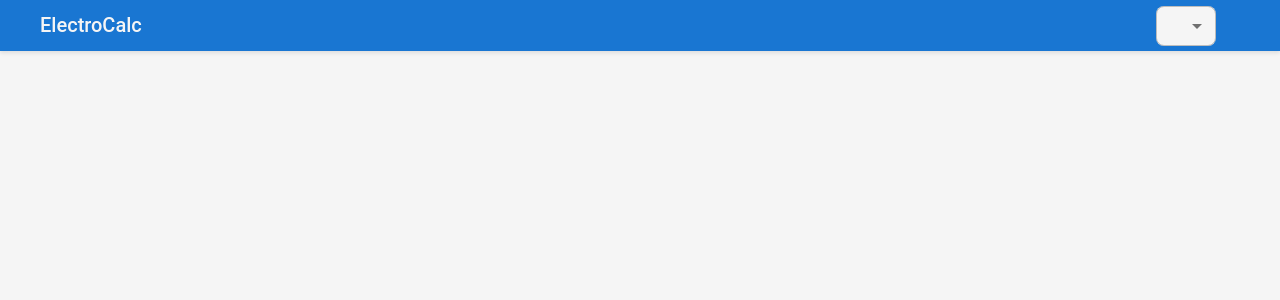
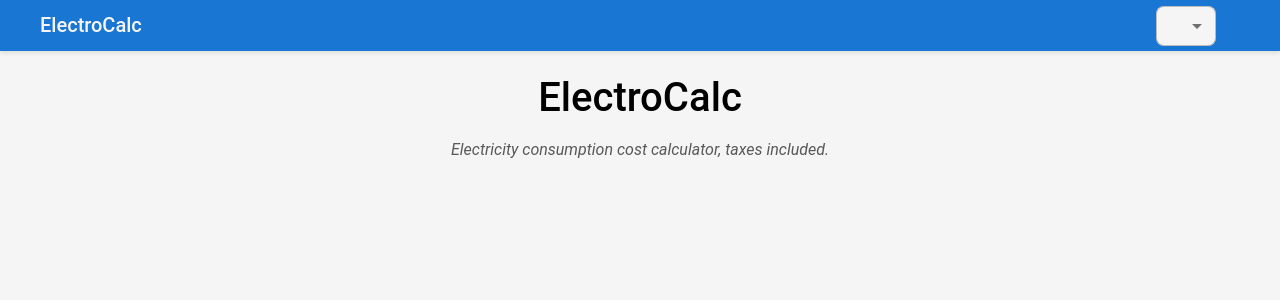
Before and after one commit to macolmenerori/electrocalc, a React app: page / in a window 1280 px wide. Shown: the top 300 px of the page. Built offline with nearby package versions, Linux system fonts and the light colour scheme; some icons are missing.

Commit message:
feat(electrocalc): Add HeaderComponent

```diff
--- a/public/locales/en.json
+++ b/public/locales/en.json
@@ -1,9 +1,10 @@
 {
-  "title": "ElectroCalc",
   "components": {
     "navbar": {
       "changeLanguage": "Change language",
       "changeTheme": "Change light/dark theme"
     }
-  }
+  },
+  "description": "Electricity consumption cost calculator, taxes included.",
+  "title": "ElectroCalc"
 }
--- a/public/locales/es.json
+++ b/public/locales/es.json
@@ -1,9 +1,10 @@
 {
-  "title": "ElectroCalc",
   "components": {
     "navbar": {
       "changeLanguage": "Cambiar idioma",
       "changeTheme": "Cambiar tema claro/oscuro"
     }
-  }
+  },
+  "description": "Calculadora de precio de la luz, impuestos incluídos.",
+  "title": "ElectroCalc"
 }
--- /dev/null
+++ b/src/components/HeaderComponent/HeaderComponent.tsx
@@ -0,0 +1,17 @@
+import { useTranslation } from 'react-i18next';
+
+import { Stack, Typography } from '@mui/material';
+
+export default function HeaderComponent() {
+  const { t } = useTranslation();
+  return (
+    <Stack spacing={2} marginBottom={4}>
+      <Typography variant="h1" textAlign="center">
+        {t('title')}
+      </Typography>
+      <Typography variant="body1" textAlign="center" color="text.tertiary" fontStyle="italic">
+        {t('description')}
+      </Typography>
+    </Stack>
+  );
+}
--- a/src/ui/MainLayout/MainLayout.tsx
+++ b/src/ui/MainLayout/MainLayout.tsx
@@ -1,5 +1,6 @@
 import { Stack } from '@mui/material';
 
+import HeaderComponent from '@/components/HeaderComponent/HeaderComponent';
 import { Navbar } from '@/components/Navbar/Navbar';
 
 export function MainLayout() {
@@ -8,6 +9,9 @@ export function MainLayout() {
       <header>
         <Navbar />
       </header>
+      <main>
+        <HeaderComponent />
+      </main>
     </Stack>
   );
 }
```
